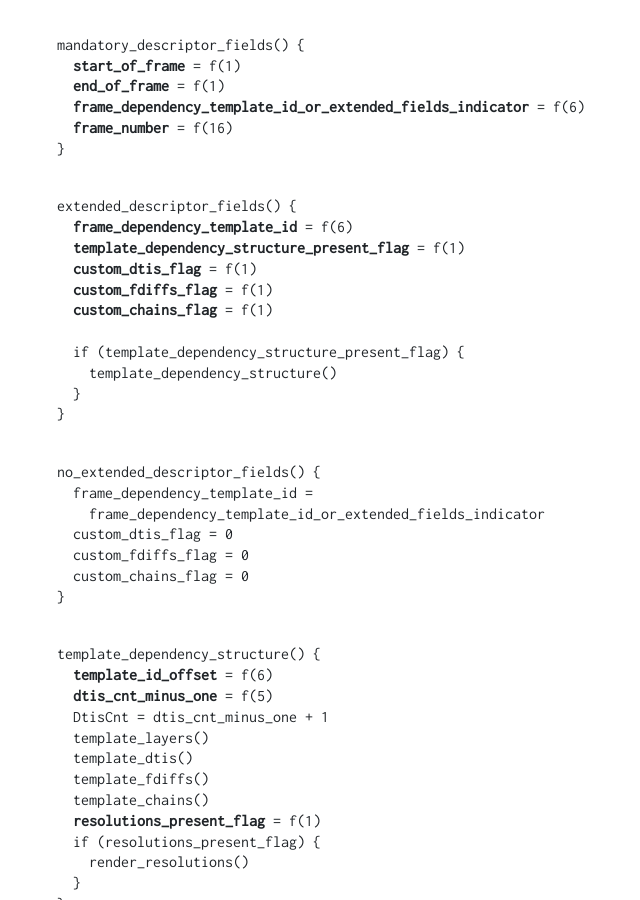
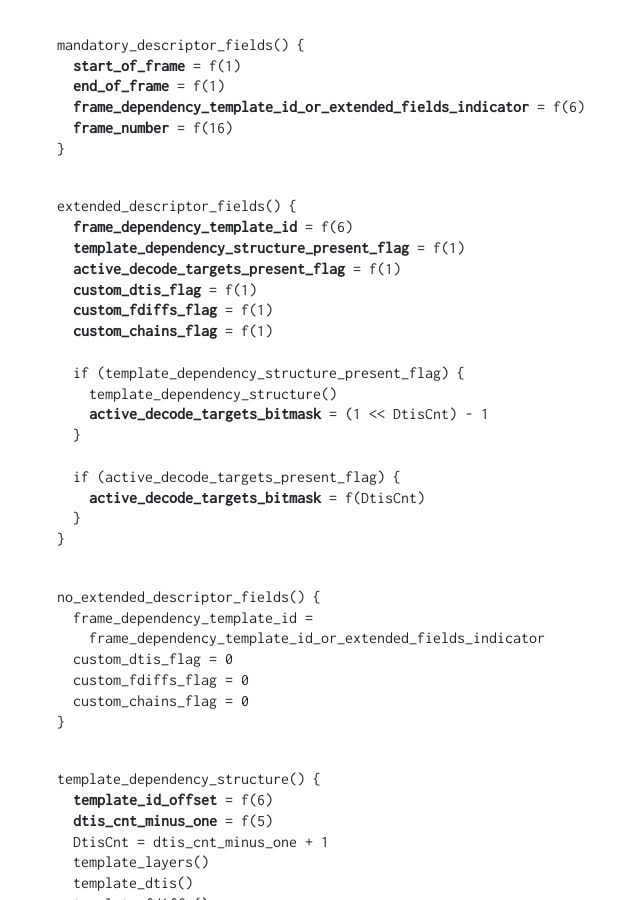
Before and after one commit to AOMediaCodec/av1-rtp-spec, a Jekyll site: the page built from index.md, in a window 1280 px wide and 900 px high, scrolled down 14460 px. Shown: the whole window, without its empty margins (28-668 px from the left). Built offline with Jekyll 4.4.1, drawn with Linux system fonts in a browser that asks for light colours; nearby versions of some CDN libraries; some of the changed text lies outside the part shown.

Commit message:
Active decode targets bitmask, 1st draft

```diff
--- a/av1-rtp-spec.md
+++ b/av1-rtp-spec.md
@@ -709,12 +709,18 @@ mandatory_descriptor_fields() {
 extended_descriptor_fields() {
   <b>frame_dependency_template_id</b> = f(6)
   <b>template_dependency_structure_present_flag</b> = f(1)
+  <b>active_decode_targets_present_flag</b> = f(1)
   <b>custom_dtis_flag</b> = f(1)
   <b>custom_fdiffs_flag</b> = f(1)
   <b>custom_chains_flag</b> = f(1)
 
   if (template_dependency_structure_present_flag) {
     template_dependency_structure()
+    <b>active_decode_targets_bitmask</b> = (1 << DtisCnt) - 1
+  }
+
+  if (active_decode_targets_present_flag) {
+    <b>active_decode_targets_bitmask</b> = f(DtisCnt)
   }
 }
 </code></pre>
@@ -949,6 +955,13 @@ described in this section.
     template_dependency_structure_present_flag is set to 1,
     template_dependency_structure MUST be present; otherwise
     template_dependency_structure MUST NOT be present.
+
+  * **active_decode_targets_present_flag**: indicates the presense of
+    active_decode_targets_bitmask. When set to 1, active_decode_targets_bitmask
+    MUST be present, Otherwise, active_decode_targets_bitmask MUT NOT be present.
+
+  * **active_decode_targets_bitmask**: indicates the set of decode targets
+    decodable at full fidelity.
 
   * **custom_dtis_flag**: indicates the presence of frame_dtis. When set to 1,
     frame_dtis MUST be present. Otherwise, frame_dtis MUST NOT be present.
```
